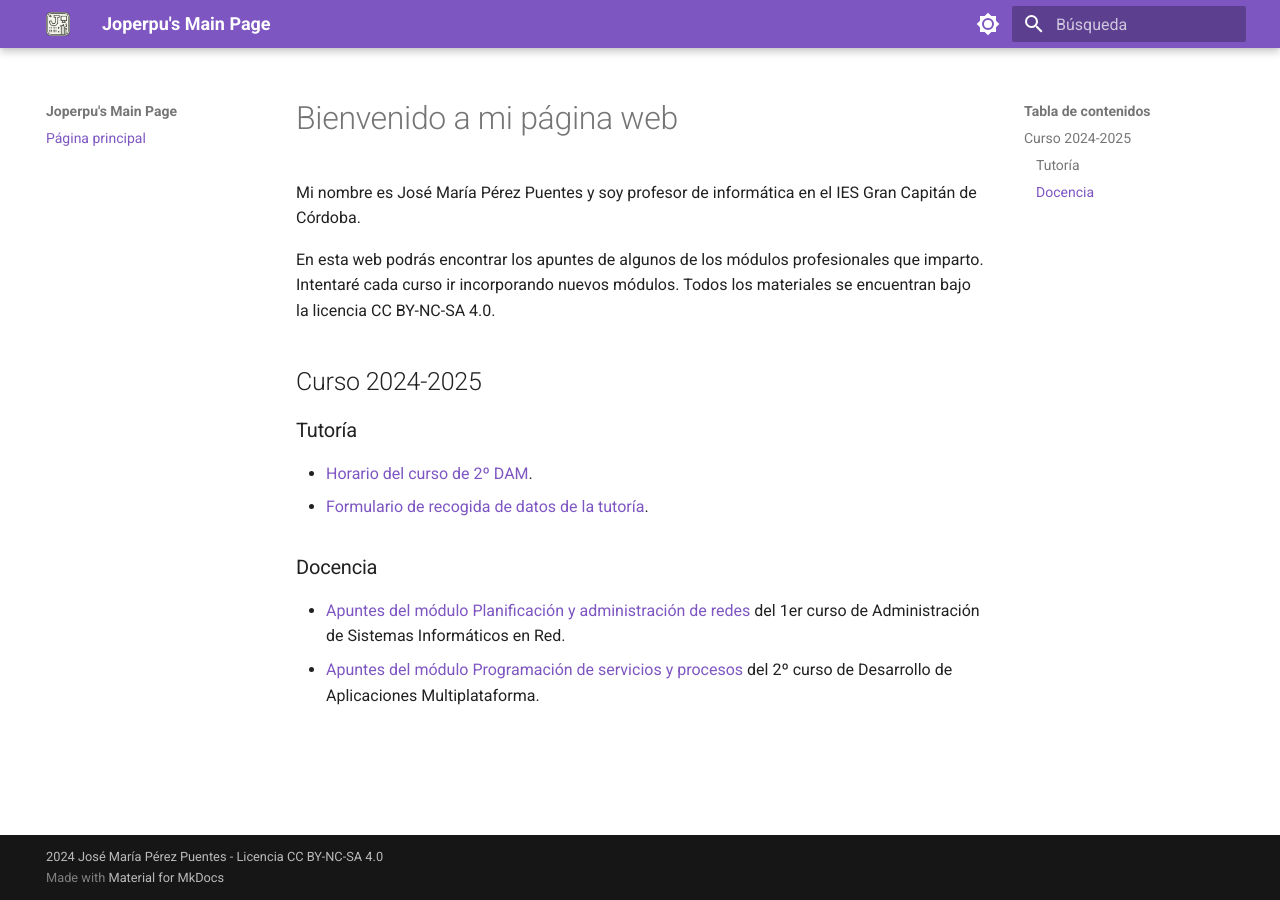
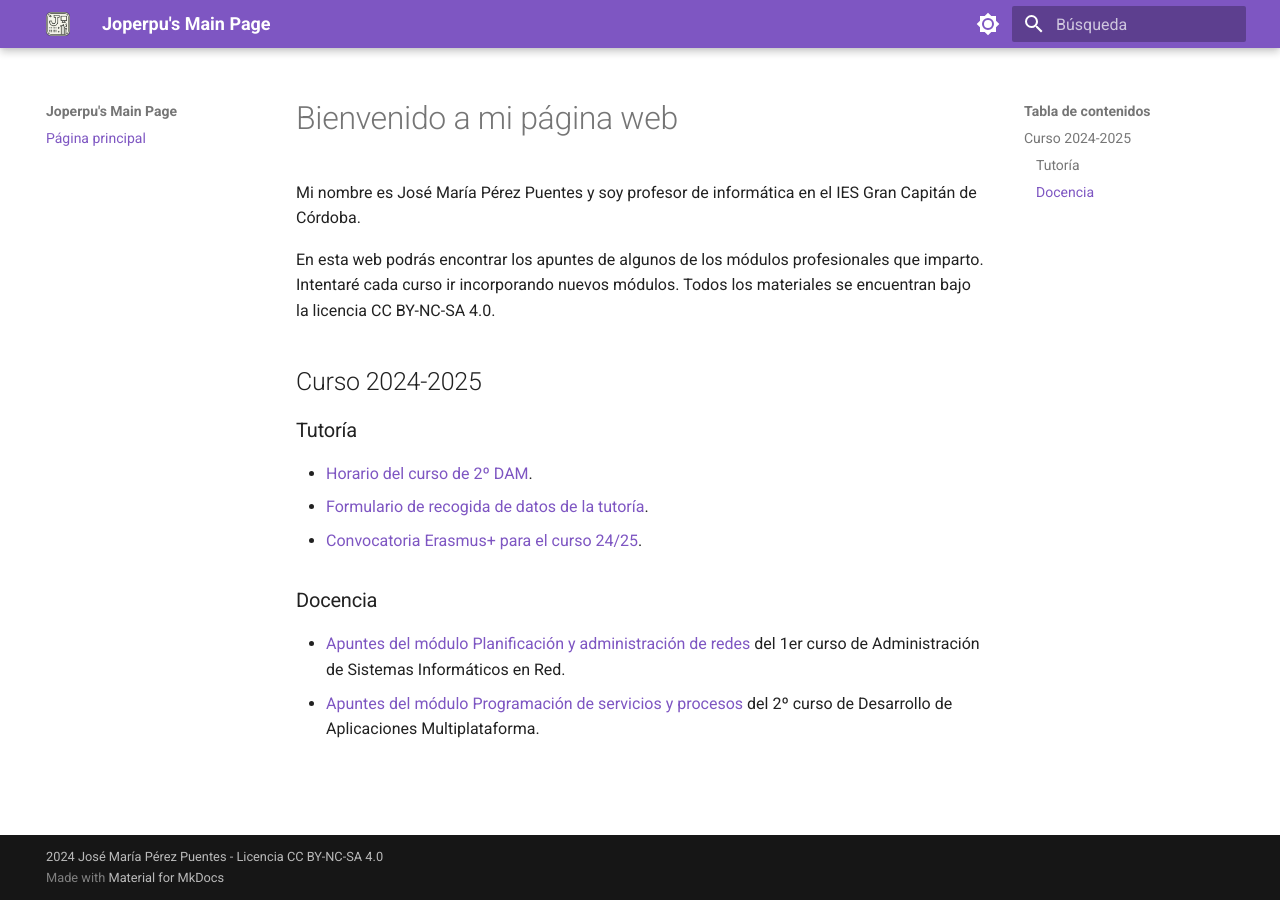
Before and after one commit to Joperpu/joperpu.github.io, an MkDocs documentation site: the page built from docs/index.md, in a window 1280 px wide. Built offline with MkDocs 1.6.1 and Material for MkDocs 9.7.7, drawn with Linux system fonts in a browser that asks for light colours.

Commit message:
Convocatoria Erasmus+

```diff
--- a/docs/index.md
+++ b/docs/index.md
@@ -10,6 +10,7 @@ En esta web podrás encontrar los apuntes de algunos de los módulos profesional
 
 * [Horario del curso de 2º DAM](assets/files/horario.pdf).
 * [Formulario de recogida de datos de la tutoría](https://forms.gle/bDMAQNrT4D1tQLE87).
+* [Convocatoria Erasmus+ para el curso 24/25](assets/files/ConvocatoriaErasmusCFGS24-25.pdf).
 
 ### Docencia
 
```
Also changed, not shown: 4 other files.
